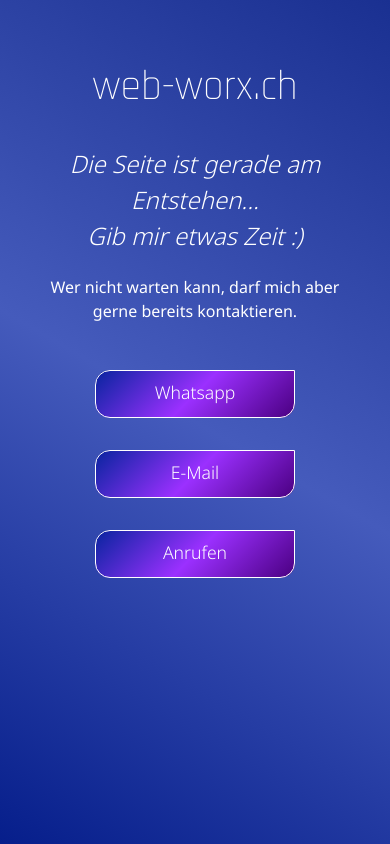
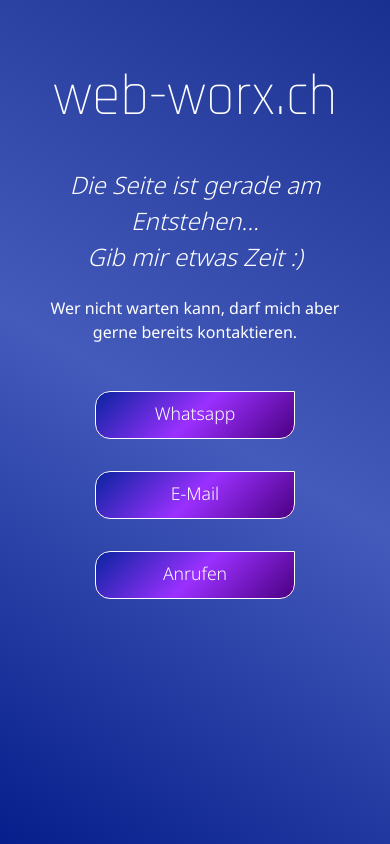
Before and after one commit to webworx94/start, a plain HTML site: page index.html in a window 390 px wide. Drawn offline with Linux system fonts and the light colour scheme.

Commit message:
Update styles.css

```diff
--- a/styles.css
+++ b/styles.css
@@ -81,6 +81,6 @@ h3 {
 @media screen and (max-width: 500px) {
     h1 {
     padding-top: 60px;
-    font-size: 2.6rem;
+    font-size: 3.6rem;
 }
 }
```
